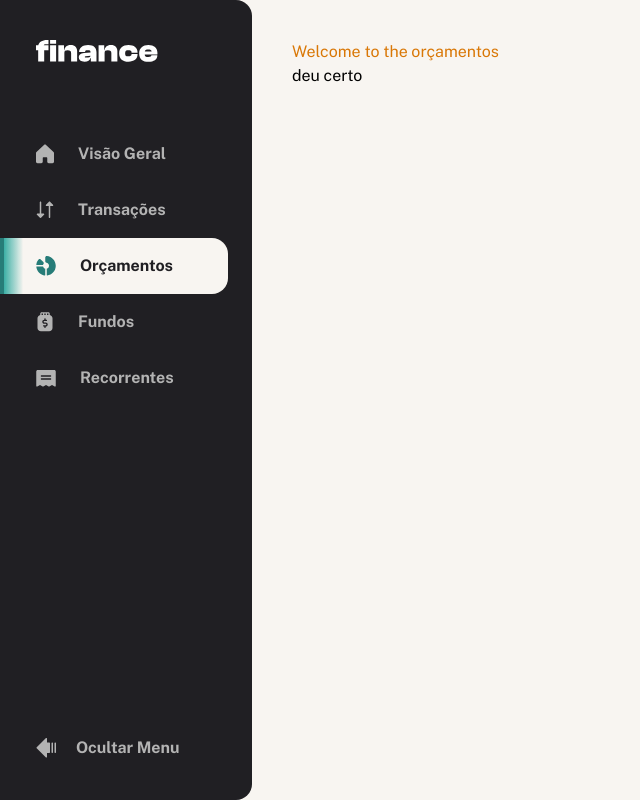
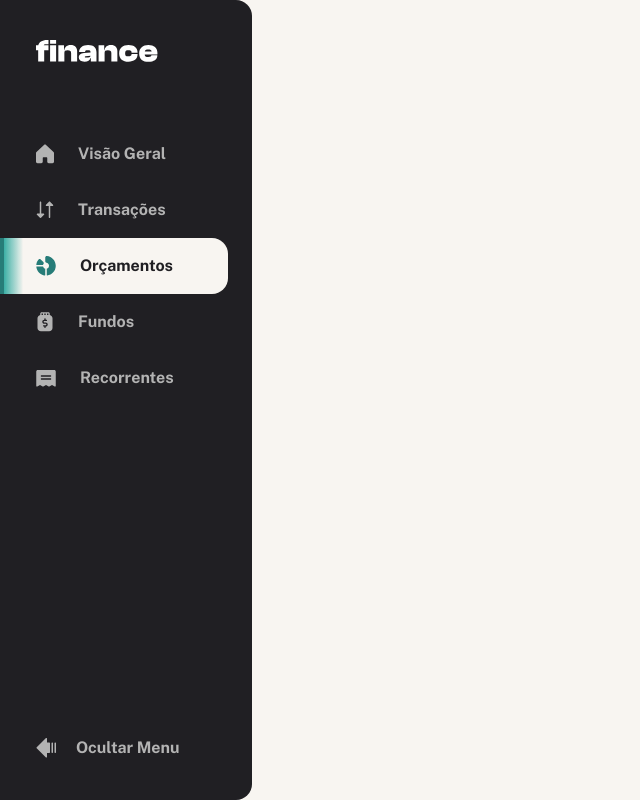
Before and after one commit to tenoriobn/personal-finance-app, a Nuxt app: page /orcamentos in a window 1280 px wide. Shown: the whole page, without its empty margins (0-640 px from the left). Built offline with nearby package versions, Linux system fonts and the light colour scheme.

Commit message:
feat: :sparkles: 19/08/25 - cria base para página de Orçamentos

```diff
--- a/app/pages/orcamentos.vue
+++ b/app/pages/orcamentos.vue
@@ -1,6 +1,7 @@
 <template>
-  <div class="h-full">
-    <h1 class="text-amber-600">Welcome to the orçamentos</h1>
-    <h2>deu certo</h2>
-  </div>
+  <Orcamentos />
 </template>
+
+<script lang="ts" setup>
+import Orcamentos from '~/screens/Orcamentos/index.vue';
+</script>
--- /dev/null
+++ b/app/screens/Orcamentos/index.vue
@@ -0,0 +1,7 @@
+<template>
+  <TitleSection title="Orçamentos" />
+</template>
+
+<script setup lang="ts">
+import { TitleSection } from '#components';
+</script>
```
